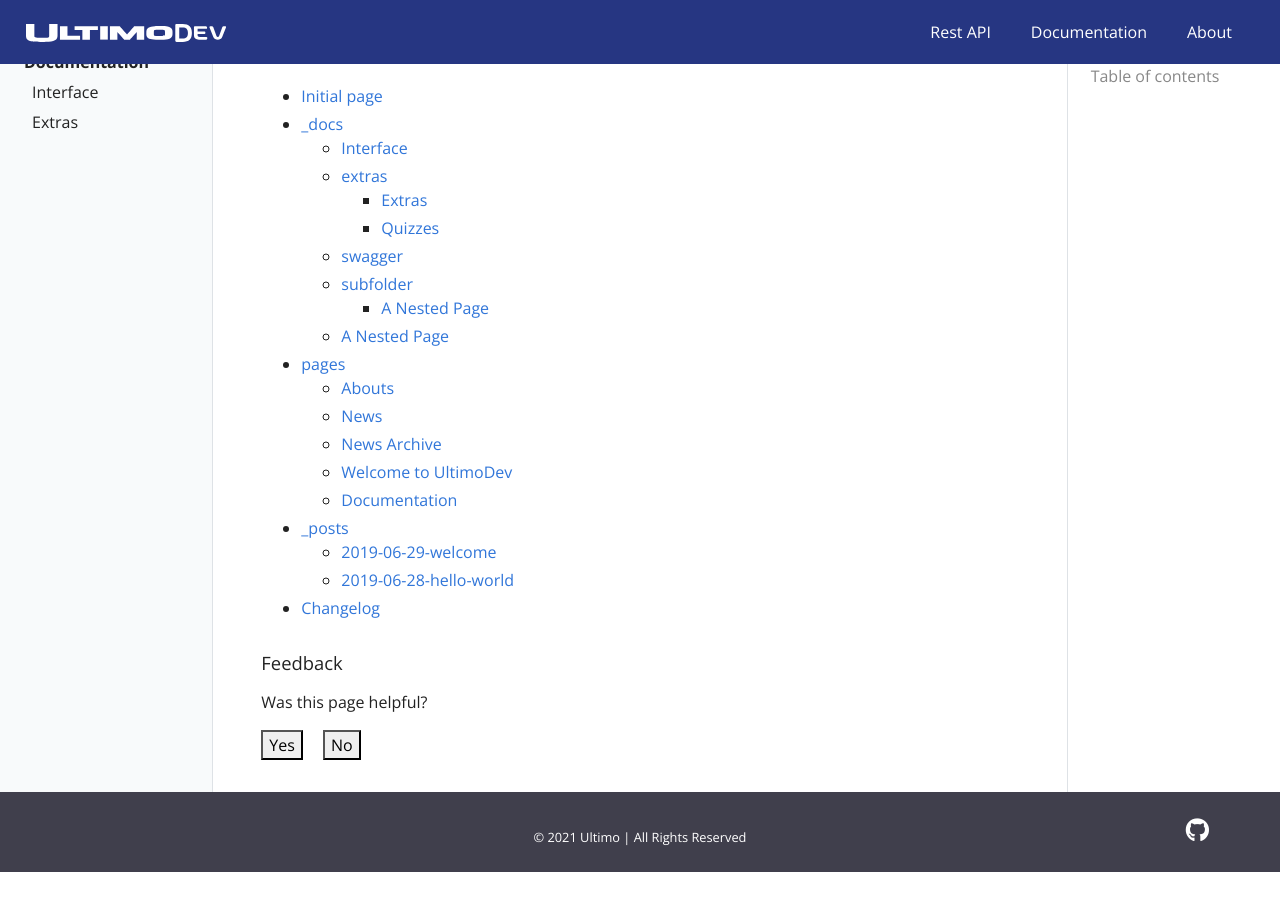
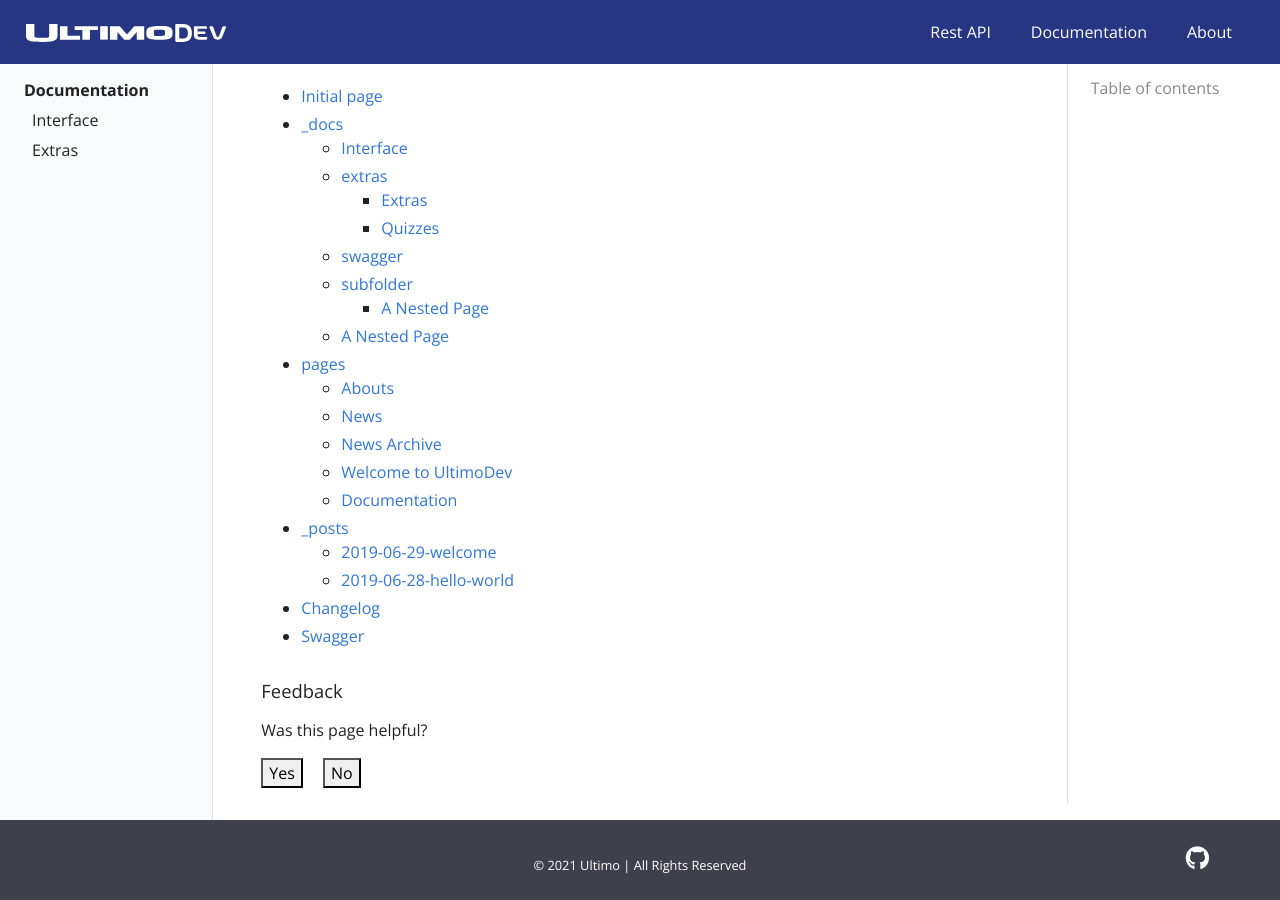
Before and after one commit to ejniemeijer/ejniemeijer.github.io, a Jekyll site: the page built from SUMMARY.md, in a window 1280 px wide and 900 px high, scrolled down 123 px. Built offline with Jekyll 4.4.1, drawn with Linux system fonts in a browser that asks for light colours; our own code applies the rules of GitHub Pages for plain Markdown files; before the commit the page ends 995 px from its top, so only the background shows below that.

Commit message:
GitBook: [master] one page modified

```diff
--- a/SUMMARY.md
+++ b/SUMMARY.md
@@ -20,3 +20,4 @@
   * [2019-06-29-welcome](_posts/2019-06-29-welcome.md)
   * [2019-06-28-hello-world](_posts/2019-06-28-hello-world.md)
 * [Changelog](changelog.md)
+* [Swagger](https://integrations-playground.ultimo.com/docs/index.html?version=v1&apiKey=E98A60772F574264BEF845115A32D388)
```
